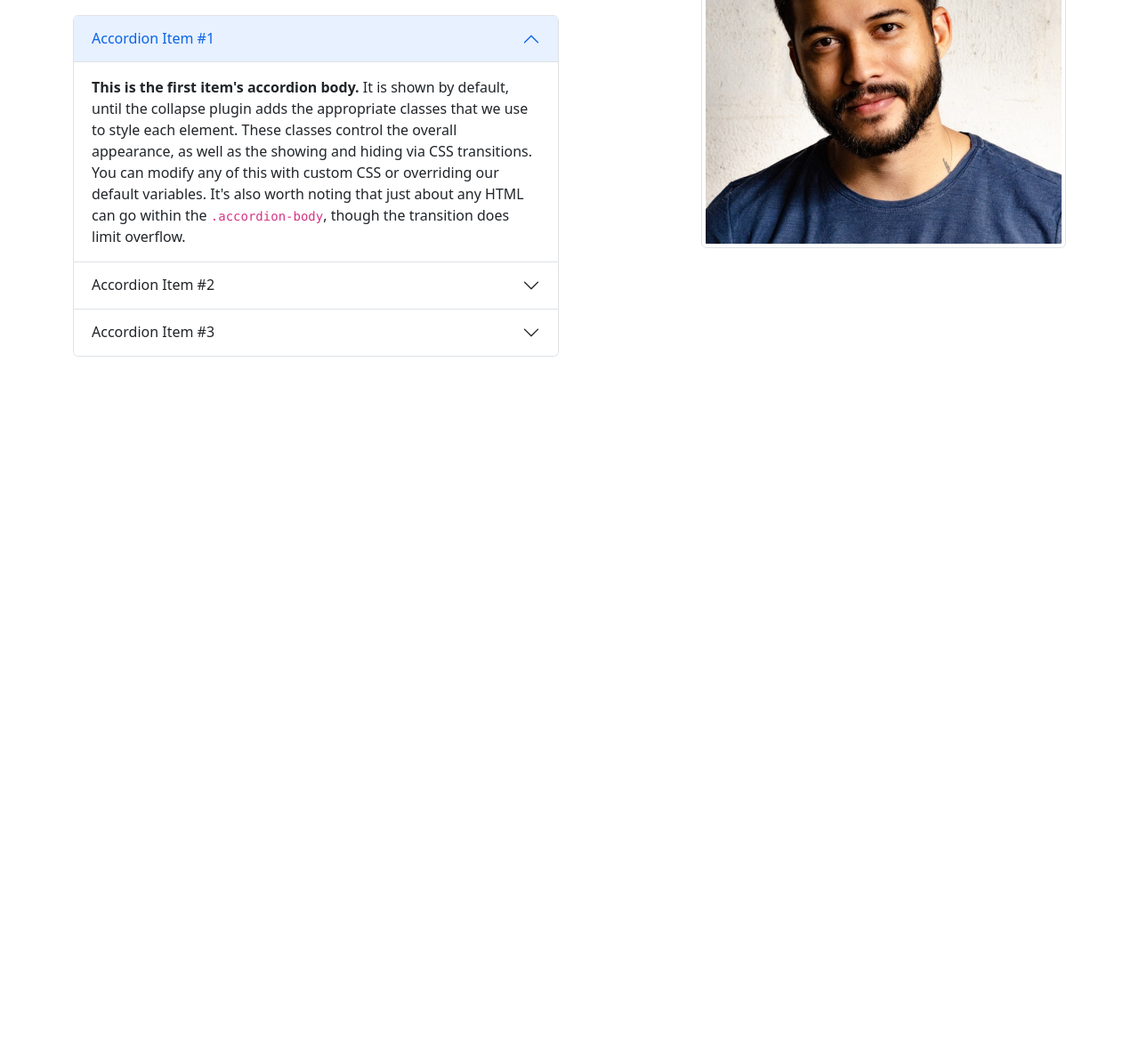
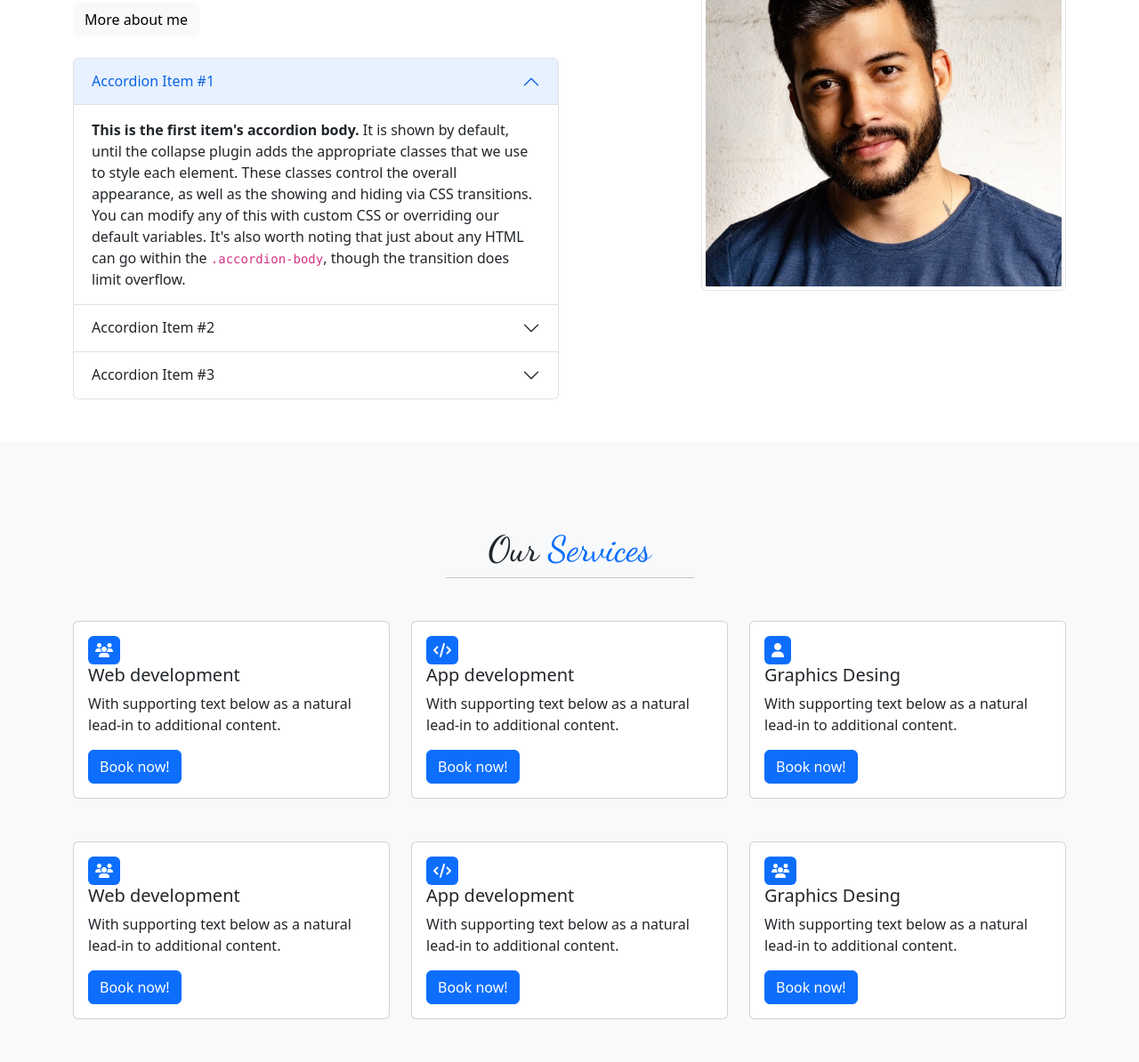
Before and after one commit to Farha-hub/Teach-web, a plain HTML site: page index.html in a window 1280 px wide. Shown: the part 1153-2347 px from the top of the page at 89% size. Before the commit the page ends 1602 px from the top, so only its background shows below. Drawn offline with nearby package versions, Linux system fonts and the light colour scheme.

Commit message:
added a services section

```diff
--- a/index.html
+++ b/index.html
@@ -42,7 +42,7 @@
               <a class="nav-link active text-primary" aria-current="page" href="#">Home</a>
             </li>
             <li class="nav-item">
-              <a class="nav-link" href="#About">About</a>
+              <a class="nav-link" href="#about">About</a>
             </li>
             <li class="nav-item dropdown">
               <a
@@ -115,9 +115,9 @@
     </header>
 
     <!-- About section  -->
-    <section class="about my-5">
+    <section id="about" class="about my-5">
         <div class="container ">
-          <div class="text-center">
+          <div class="text-center my-5">
             <h1>About <span class="text-primary"> Me</span></h1>
             <hr class="w-25 m-auto">
           </div>
@@ -178,6 +178,84 @@
 
         </div>
     </section>
+
+    <!-- Services section  -->
+    <section class="Services py-5 bg-light">
+      <div class="container">
+        <div class="text-center my-5">
+          <h1>Our<span class="text-primary"> Services</span></h1>
+          <hr class="w-25 m-auto">
+        </div>
+
+        <div class="row">
+        <div class="col-sm-12 col-md-4 col-lg-4 col-12">
+          <div class="card">
+            <div class="card-body">
+              <i  class="fa fa-users bg-primary p-2 text-white rounded"></i>
+              <h5 class="card-title">Web development</h5>
+              <p class="card-text">With supporting text below as a natural lead-in to additional content.</p>
+              <a href="#" class="btn btn-primary">Book now!</a>
+            </div>
+          </div>
+        </div>
+        <div class="col-sm-12 col-md-4 col-lg-4 col-12">
+          <div class="card">
+
+            <div class="card-body">
+
+              <i  class="fa fa-code bg-primary p-2 text-white rounded"></i>
+              <h5 class="card-title">App development</h5>
+              <p class="card-text">With supporting text below as a natural lead-in to additional content.</p>
+              <a href="#" class="btn btn-primary">Book now!</a>
+            </div>
+          </div>
+        </div>
+        <div class="col-sm-12 col-md-4 col-lg-4 col-12">
+          <div class="card">
+            <div class="card-body">
+              <i  class="fa fa-user bg-primary p-2 text-white rounded"></i>
+              <h5 class="card-title">Graphics Desing</h5>
+              <p class="card-text">With supporting text below as a natural lead-in to additional content.</p>
+              <a href="#" class="btn btn-primary">Book now!</a>
+            </div>
+          </div>
+        </div>
+        </div>
+        <div class="row mt-5">
+        <div class="col-sm-12 col-md-4 col-lg-4 col-12">
+          <div class="card">
+            <div class="card-body">
+              <i  class="fa fa-users bg-primary p-2 text-white rounded"></i>
+              <h5 class="card-title">Web development</h5>
+              <p class="card-text">With supporting text below as a natural lead-in to additional content.</p>
+              <a href="#" class="btn btn-primary">Book now!</a>
+            </div>
+          </div>
+        </div>
+        <div class="col-sm-12 col-md-4 col-lg-4 col-12">
+          <div class="card">
+            <div class="card-body">
+              <i  class="fa fa-code bg-primary p-2 text-white rounded"></i>
+              <h5 class="card-title">App development</h5>
+              <p class="card-text">With supporting text below as a natural lead-in to additional content.</p>
+              <a href="#" class="btn btn-primary">Book now!</a>
+            </div>
+          </div>
+        </div>
+        <div class="col-sm-12 col-md-4 col-lg-4 col-12">
+          <div class="card">
+            <div class="card-body">
+              <i  class="fa fa-users bg-primary p-2 text-white rounded"></i>
+              <h5 class="card-title">Graphics Desing</h5>
+              <p class="card-text">With supporting text below as a natural lead-in to additional content.</p>
+              <a href="#" class="btn btn-primary">Book now!</a>
+            </div>
+          </div>
+        </div>
+        </div>
+      </div>
+    </section>
+
     <script
       src="https://kit.fontawesome.com/0dfa7234b3.js"
       crossorigin="anonymous"
```
